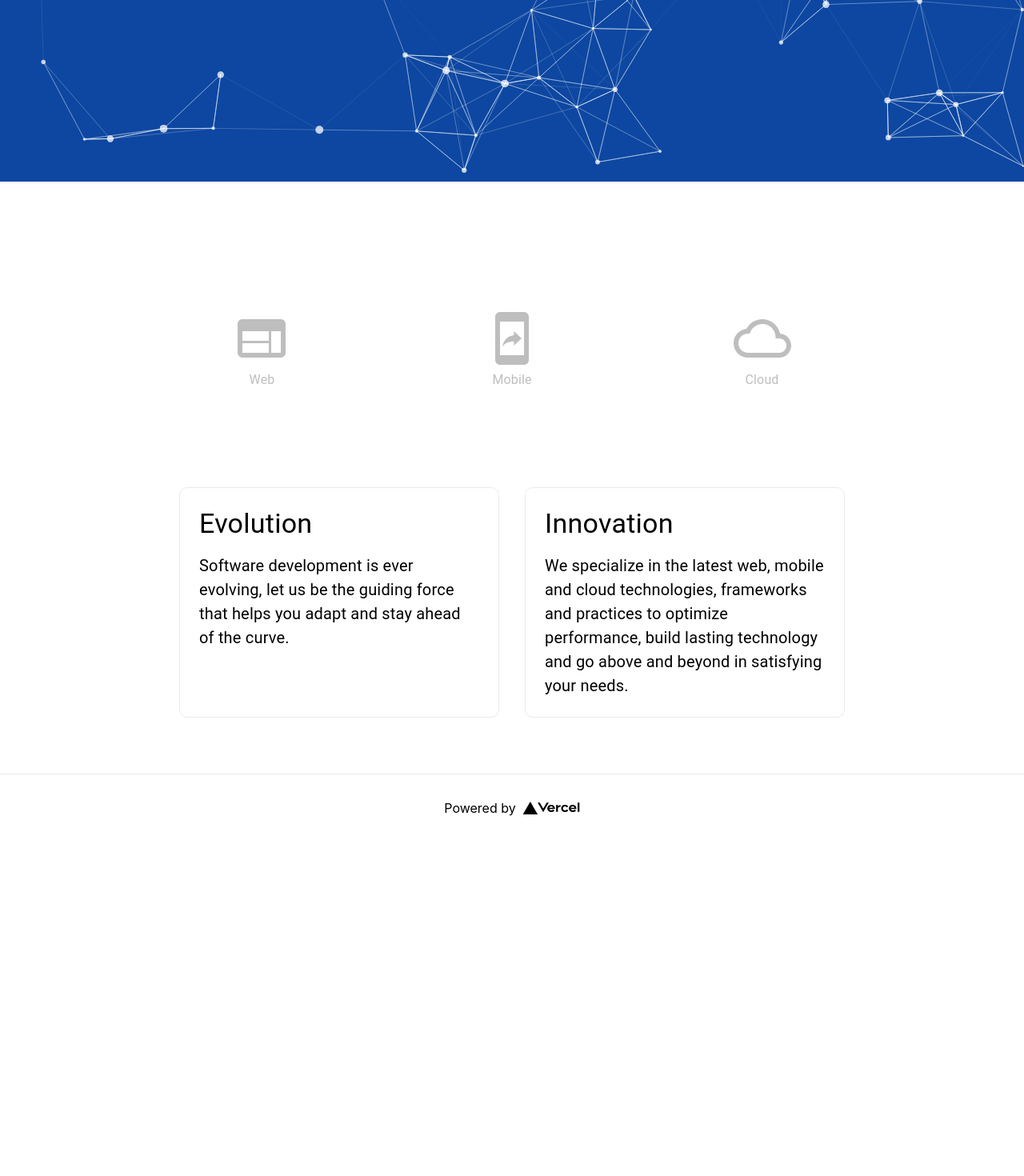
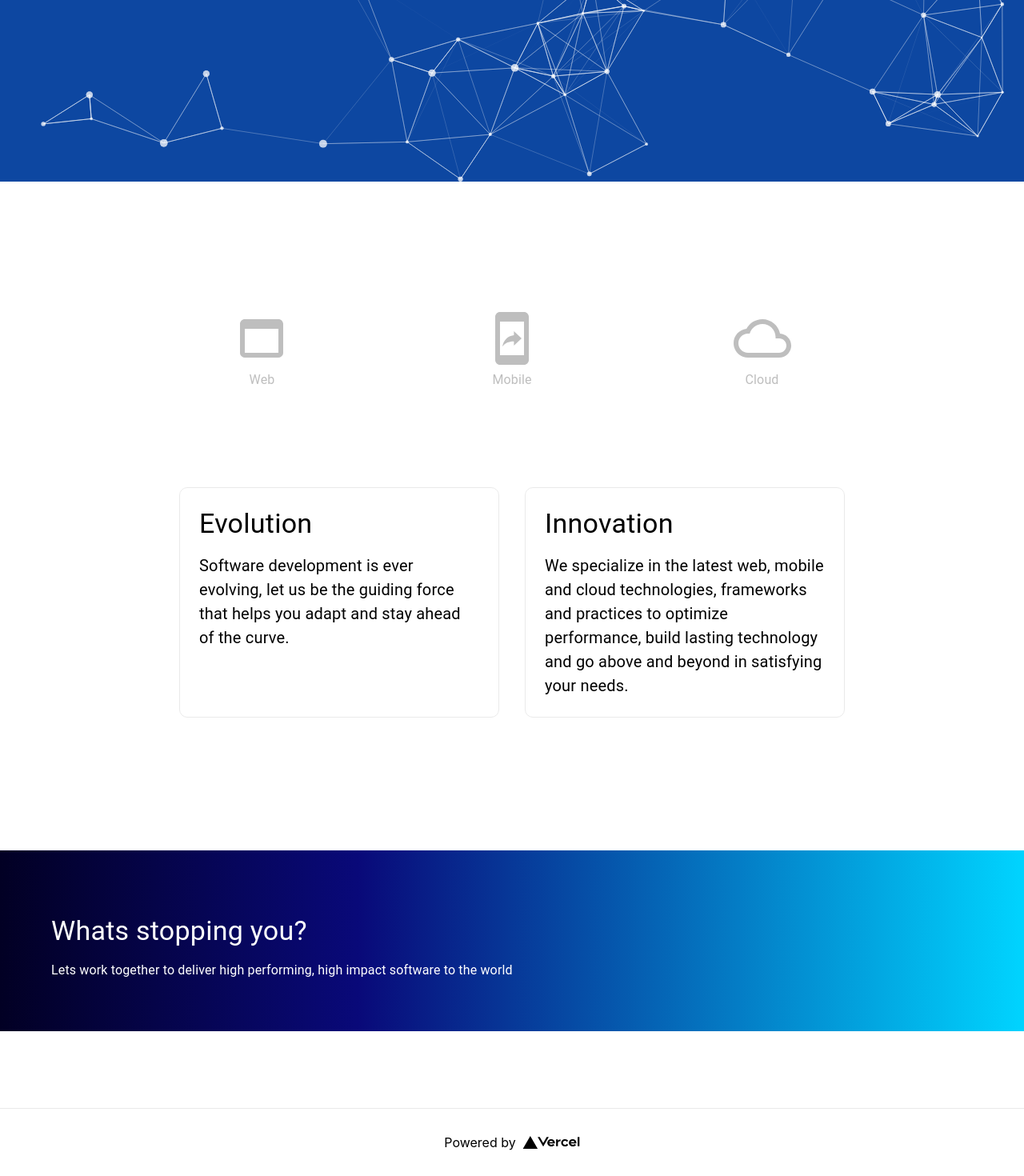
Before and after one commit to Pasquariello/studios, a Next.js app: page / in a window 1280 px wide. Shown: the part 573-2043 px from the top of the page at 80% size. Before the commit the page ends 1625 px from the top, so only its background shows below. Built offline with nearby package versions, Linux system fonts and the light colour scheme.

Commit message:
lets connect bbanner

```diff
--- a/pages/index.tsx
+++ b/pages/index.tsx
@@ -9,7 +9,7 @@ import ParticleComponent from '../components/ParticleComponent';
 
 import { motion, useViewportScroll, useTransform, Variants} from "framer-motion";
 
-import WebIcon from '@mui/icons-material/Web';
+import WebAssetIcon from '@mui/icons-material/WebAsset';
 import MobileScreenShareIcon from '@mui/icons-material/MobileScreenShare';
 import CloudQueueIcon from '@mui/icons-material/CloudQueue';
 
@@ -69,7 +69,7 @@ const Home: NextPage = () => {
           m: 12,
         }}>
           <Box sx={{textAlign: 'center'}}>
-              <WebIcon sx={{fontSize: 72}}/>
+              <WebAssetIcon sx={{fontSize: 72}}/>
               <Typography>Web</Typography>
           </Box>
           <Box sx={{textAlign: 'center'}}>
@@ -109,9 +109,19 @@ const Home: NextPage = () => {
             </div>
           </motion.div>
         </motion.div>
-
         {/* <div style={{height: '5000px', background: 'red' }}></div> */}
       </main>
+      <Box sx={{
+          width: '100%',
+          p: 8,
+          my: 12,
+          // background: 'rgb(13, 71, 161)',
+          // background: 'rgb(2,0,36)',
+          background: 'linear-gradient(90deg, rgba(2,0,36,1) 0%, rgba(9,9,121,1) 35%, rgba(0,212,255,1) 100%)',
+        }}>
+          <Typography variant="h4" color="white" my={2}>Whats stopping you?</Typography>
+          <Typography color="white">Lets work together to deliver high performing, high impact software to the world</Typography>
+        </Box>
 
 
 
--- a/styles/Home.module.css
+++ b/styles/Home.module.css
@@ -111,6 +111,7 @@
   border-radius: 10px;
   transition: color 0.15s ease, border-color 0.15s ease;
   max-width: 400px;
+  background-color: white;
 }
 
 .card:hover,
```
